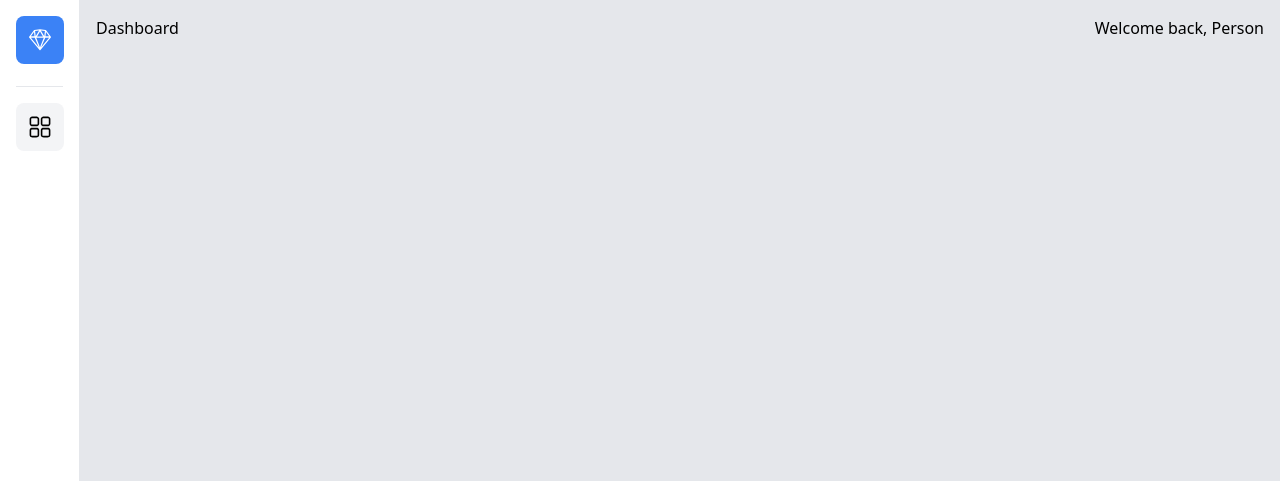
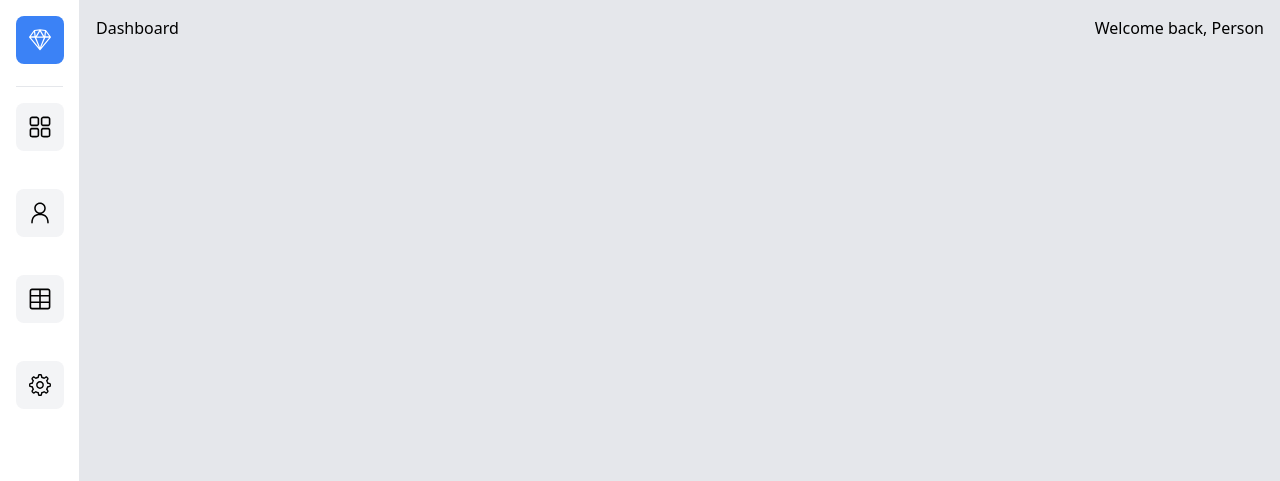
Before and after one commit to VictorOdede/next-dashboard, a Next.js app: page / in a window 1280 px wide. Shown: the top 481 px of the page. Built offline with nearby package versions, Linux system fonts and the light colour scheme.

Commit message:
sidebar icons added

```diff
--- a/src/components/Sidebar.tsx
+++ b/src/components/Sidebar.tsx
@@ -1,6 +1,13 @@
 import Image from "next/image";
 import Link from "next/link";
-import { RxSketchLogo, RxDashboard } from "react-icons/rx";
+import {
+  RxSketchLogo,
+  RxDashboard,
+  RxPerson,
+  RxGear,
+  RxTable,
+} from "react-icons/rx";
+import { SidebarIcon } from "./utils/SidebarIcon";
 
 type SidebarProps = {
   children: React.ReactNode;
@@ -17,9 +24,18 @@ export const Sidebar = (props: SidebarProps) => {
             </div>
           </Link>
           <span className="border-b-[1px] w-full border-gray-200 p-2"></span>
-          <div className=" bg-gray-100 hover:bg-gray-200 cursor-crosshair my-4 rounded-lg p-3 inline-block ">
+          <SidebarIcon link="/dashboard">
             <RxDashboard size={24} />
-          </div>
+          </SidebarIcon>
+          <SidebarIcon link="/customers">
+            <RxPerson size={24} />
+          </SidebarIcon>
+          <SidebarIcon link="/tables">
+            <RxTable size={24} />
+          </SidebarIcon>
+          <SidebarIcon link="/settings">
+            <RxGear size={24} />
+          </SidebarIcon>
         </div>
       </div>
       <main className="ml-20 w-full">{props.children}</main>
--- /dev/null
+++ b/src/components/utils/SidebarIcon.tsx
@@ -0,0 +1,18 @@
+import Link from "next/link";
+
+type IconProps = {
+  children: React.ReactNode;
+  link: string;
+};
+
+export const SidebarIcon = (props: IconProps) => {
+  return (
+    <div className="flex flex-col items-center">
+      <Link href={props.link}>
+        <div className=" bg-gray-100 hover:bg-gray-200 cursor-pointer my-4 rounded-lg p-3 inline-block ">
+          {props.children}
+        </div>
+      </Link>
+    </div>
+  );
+};
```
